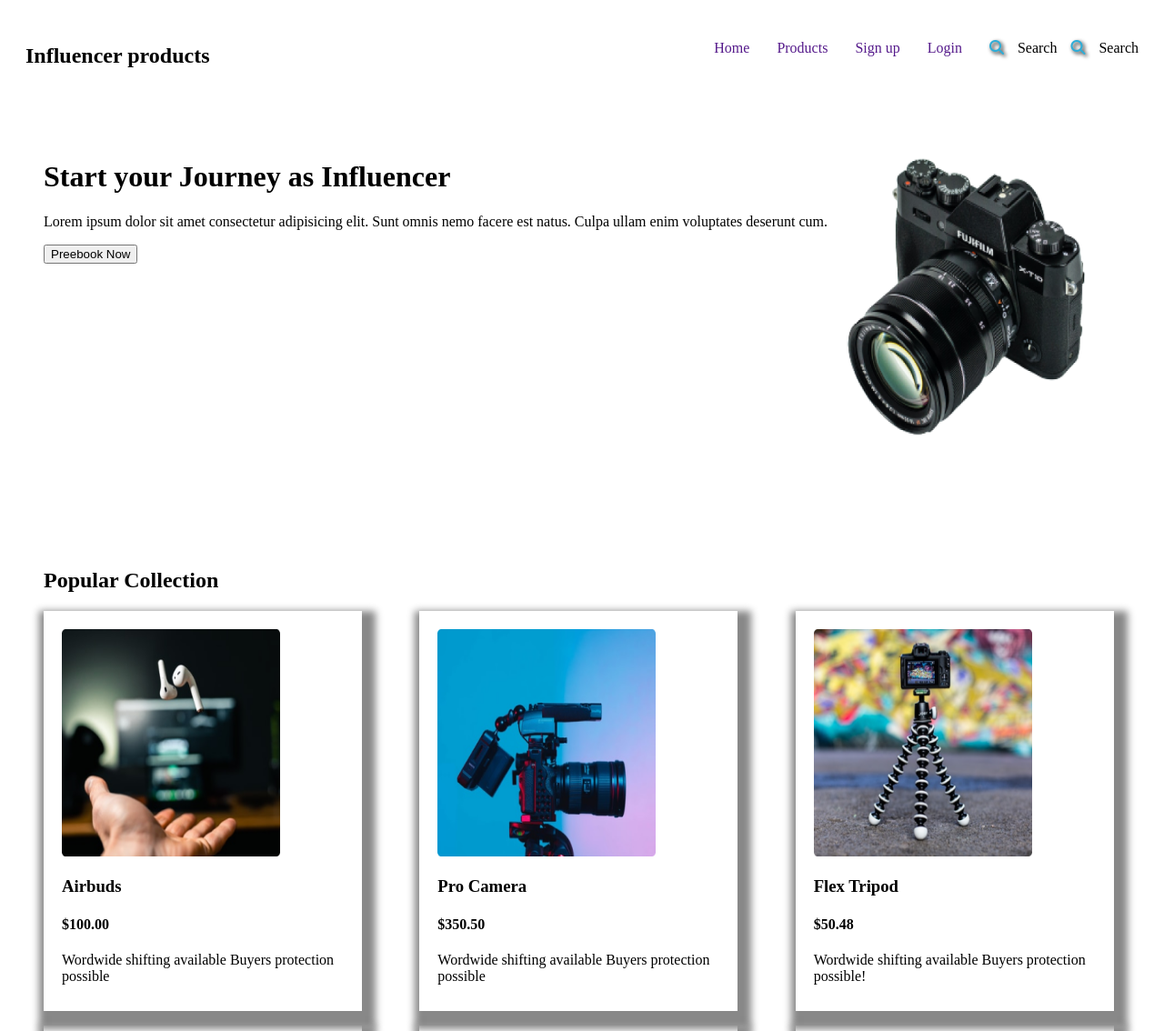
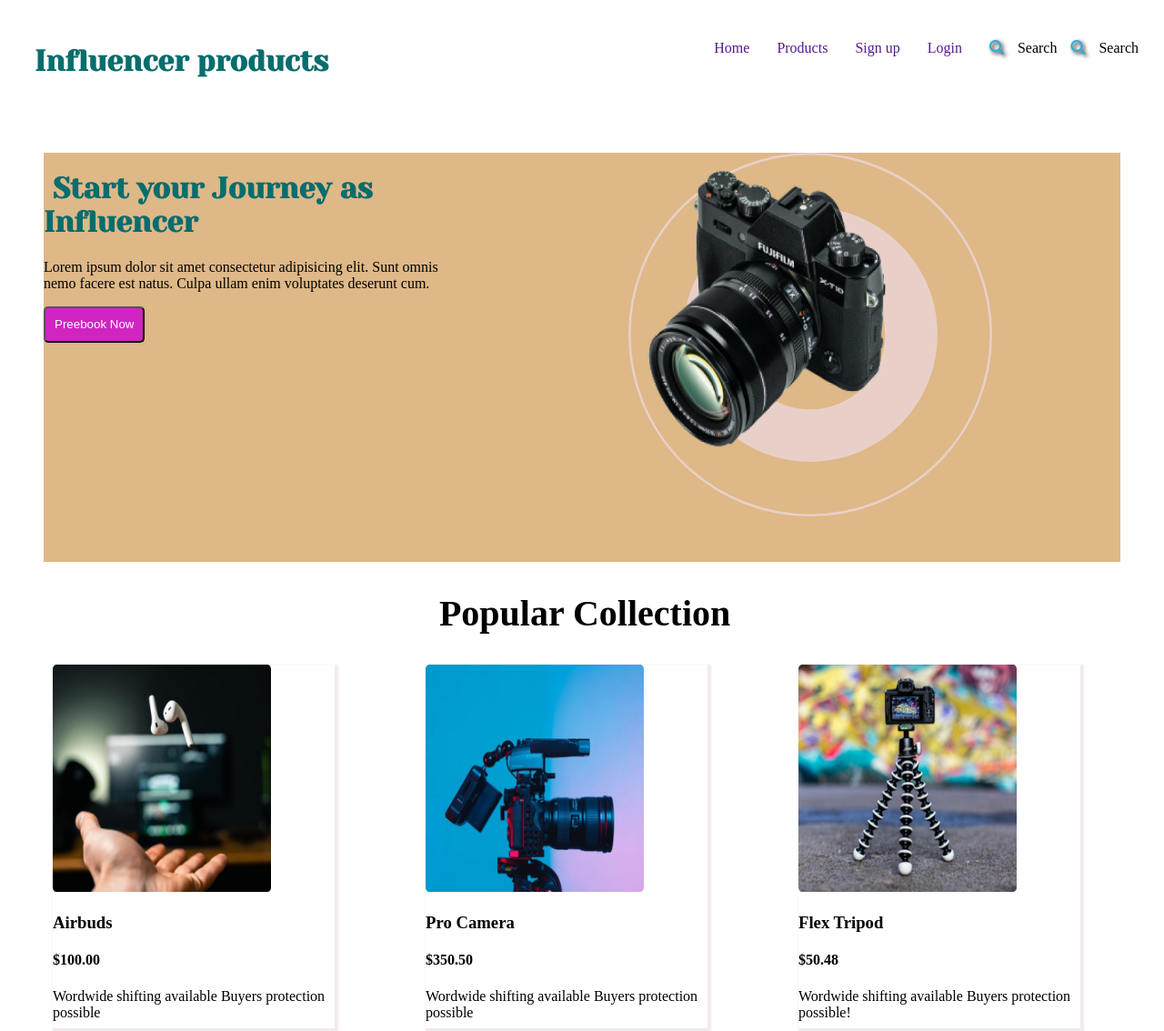
Before and after one commit to Anzuman19/Influence-Gear-A-2, a plain HTML site: page index.html in a window 1280 px wide. Shown: the top 1134 px of the page at 91% size. Drawn offline with Linux system fonts and the light colour scheme.

Commit message:
2nd commit

```diff
--- a/index.html
+++ b/index.html
@@ -7,12 +7,17 @@
     <script src="https://kit.fontawesome.com/a076d05399.js" crossorigin="anonymous"></script>
     <title>Assignment -2</title>
 
+    <!-- -----font------- -->
+    <link rel="preconnect" href="https://fonts.googleapis.com">
+<link rel="preconnect" href="https://fonts.gstatic.com" crossorigin>
+<link href="https://fonts.googleapis.com/css2?family=Yeseva+One&display=swap" rel="stylesheet">
+
     <link rel="stylesheet" href="style.css">
 </head>
 <body>
     <header class="Menu">
         <div>
-            <h2>Influencer products</h2>
+            <h1>Influencer products</h1>
         </div>
         <ul class="list">
             <li><a href="">Home</a></li>
@@ -26,13 +31,13 @@
     </header>
 
     <main class="main">
-        <div>
+        <div class="main-div">
             <h1>Start your Journey as
                 Influencer</h1>
             <p>Lorem ipsum dolor sit amet consectetur adipisicing elit. Sunt omnis nemo facere est natus. Culpa ullam enim voluptates deserunt cum.</p>
             <button class="button">Preebook Now</button>
         </div>
-        <div>
+        <div class="camera-div">
             <img class="camera" src="images/main-camera.png" alt="">
         </div>
 
--- a/style.css
+++ b/style.css
@@ -1,12 +1,30 @@
 *body {
   margin: 0 auto;
   padding: 0;
-  background-color: rgb(245, 245, 239);
+  background-color: rgb(235, 235, 219);
+}
+h1 {
+  font-family: "Yeseva One", cursive;
+  font-size: 2em;
+  font-weight: 50px;
+  color: rgb(7, 109, 109);
+  text-indent: 10px;
+}
+h2{
+  font-size: 2.5em;
 }
 .Menu {
   display: flex;
   justify-content: space-between;
   padding: 20px;
+}
+.button {
+  border-radius: 5px;
+  height: 40px;
+  width: 80x;
+  padding: 10px;
+  background-color: rgb(208, 37, 193);
+  color: white;
 }
 .list {
   display: flex;
@@ -18,11 +36,28 @@
 }
 .main {
   display: flex;
+  justify-content: space-between;
   margin-top: 40px;
   margin-left: 40px;
+  margin-right: 40px;
   height: 450px;
   max-width: 100%;
   padding: 10 40;
+  background-color: burlywood;
+
+}
+.main-div{
+  height: 580px;
+  width: 450px;
+  padding-left: 30 20 ;
+
+}
+.camera-div{
+  background-image: url(images/Circle\ design.svg);
+  background-repeat: no-repeat;
+  height: 440px;
+  width: 541px;
+  background-size: 400px;
 }
 .camera {
   height: 340px;
@@ -32,14 +67,18 @@
   display: grid;
   grid-template-columns: repeat(3, 3fr);
   grid-row: 30px;
-  align-items: center;
+
   grid-gap: 1rem;
 }
 .product-details {
-  box-shadow: 5px 10px 8px 10px #888888;
+  box-shadow: 2px 2px 2px 2px #f2eaea;
   height: 400px;
   width: 310px;
-  padding: 20px;
+  padding: 20 10;
+  margin: 20 10;
+  align-items: center;
+
+  background-color: white;
 }
 .first-section {
   height: 1500px;
@@ -47,9 +86,15 @@
 
   margin-top: 0;
   padding: 10 40;
-  margin-left: 40px;
+  margin-left: 50px;
 }
-.caption{
-  height: 200;
+.caption {
+  height: 300;
   max-width: 100%;
+  align-items: center;
+margin-left: 35%;
+
+
+
+
 }
```
